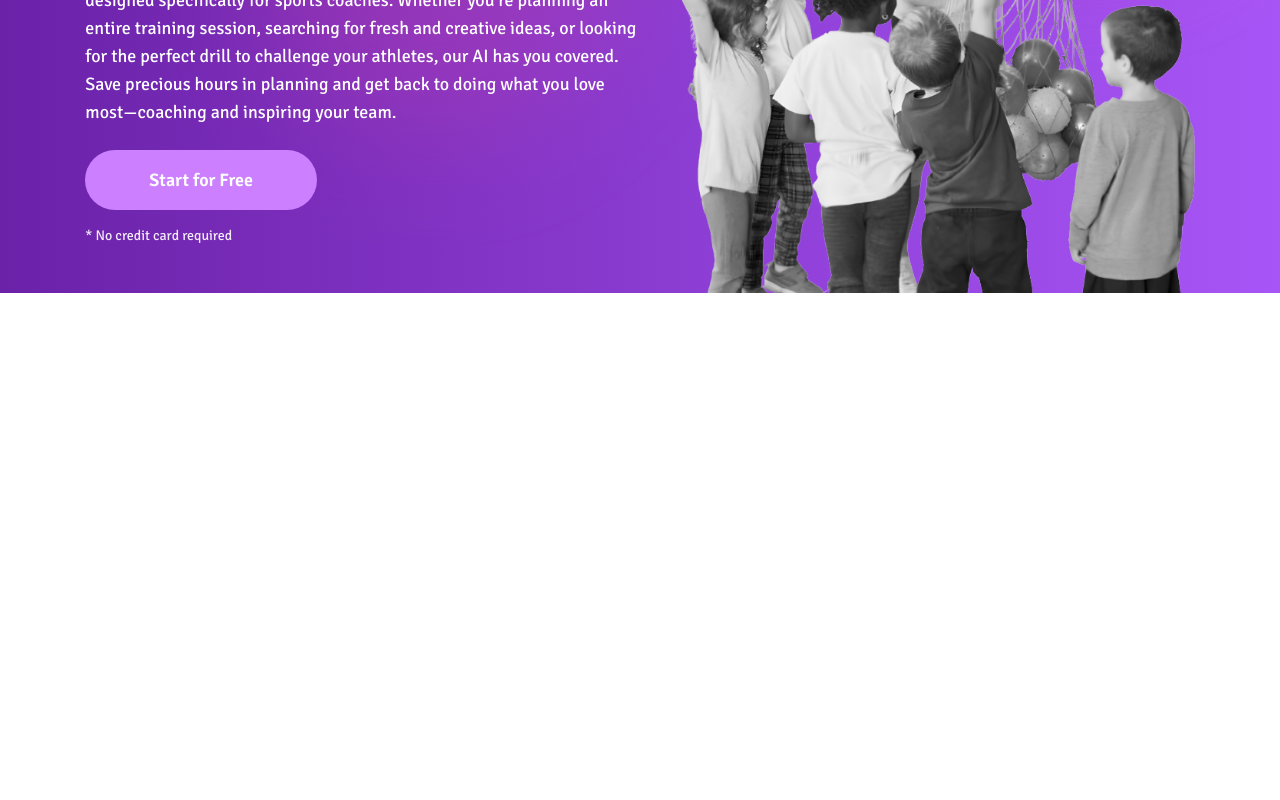
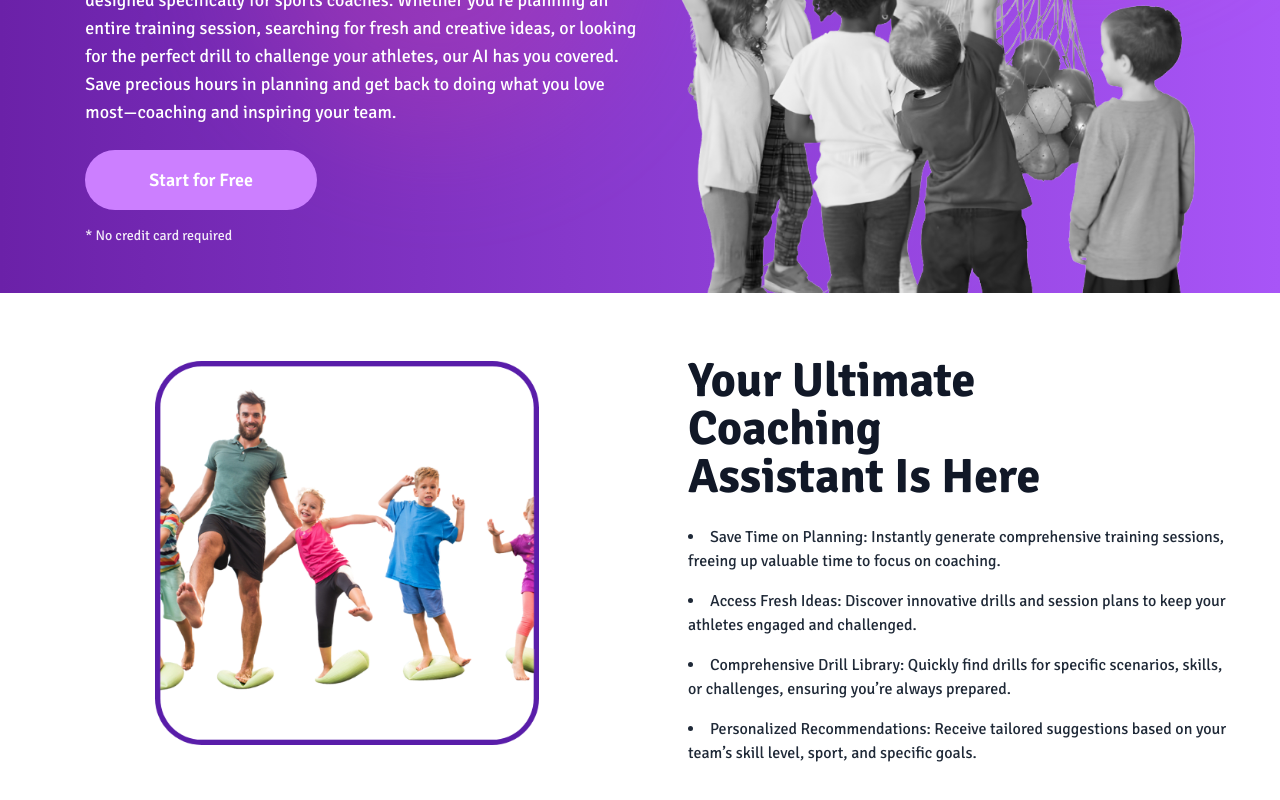
Before and after one commit to Takmim00/Game-plan, a React (Vite) app: page / in a window 1280 px wide. Shown: the part 364-1164 px from the top of the page. Before the commit the page ends 800 px from the top, so only its background shows below. Built offline with nearby package versions, Linux system fonts and the light colour scheme; a web font is replaced by a local one.

Commit message:
ultimate section added

```diff
--- /dev/null
+++ b/src/component/Ultimate.jsx
@@ -0,0 +1,43 @@
+import img from "../assets/game2.png";
+const Ultimate = () => {
+  return (
+    <div className="grid grid-cols-1 md:grid-cols-2  w-11/12 mx-auto py-10 md:py-16">
+      <div class="w-full  flex justify-center">
+        <div class="relative grid-bg ">
+          <div class=" overflow-hidden p-1 ">
+            <img
+              src={img}
+              alt="Dashboard"
+              class="w-64 h-64 md:w-72 md:h-72 lg:w-96 lg:h-96 object-cover  relative"
+            />
+          </div>
+        </div>
+      </div>
+      <div className="w-full  mt-8 md:mt-0 md:pl-12">
+        <h2 className="text-3xl md:text-4xl lg:text-5xl font-extrabold text-gray-900 mb-6 leading-tight">
+          Your Ultimate <br /> Coaching <br /> Assistant Is Here
+        </h2>
+        <ul className="list-disc list-inside  mt-6 space-y-4 text-gray-800 text-lg">
+          <li className=" text-sm md:text-base">
+            Save Time on Planning: Instantly generate comprehensive training
+            sessions, freeing up valuable time to focus on coaching.
+          </li>
+          <li className=" text-sm md:text-base">
+            Access Fresh Ideas: Discover innovative drills and session plans to
+            keep your athletes engaged and challenged.
+          </li>
+          <li className=" text-sm md:text-base">
+            Comprehensive Drill Library: Quickly find drills for specific
+            scenarios, skills, or challenges, ensuring you’re always prepared.
+          </li>
+          <li className=" text-sm md:text-base">
+            Personalized Recommendations: Receive tailored suggestions based on
+            your team’s skill level, sport, and specific goals.
+          </li>
+        </ul>
+      </div>
+    </div>
+  );
+};
+
+export default Ultimate;
--- a/src/pages/Home.jsx
+++ b/src/pages/Home.jsx
@@ -1,9 +1,11 @@
 import Banner from "../component/Banner";
+import Ultimate from "../component/Ultimate";
 
 const Home = () => {
     return (
         <div>
             <Banner/>
+            <Ultimate/>
         </div>
     );
 };
```
